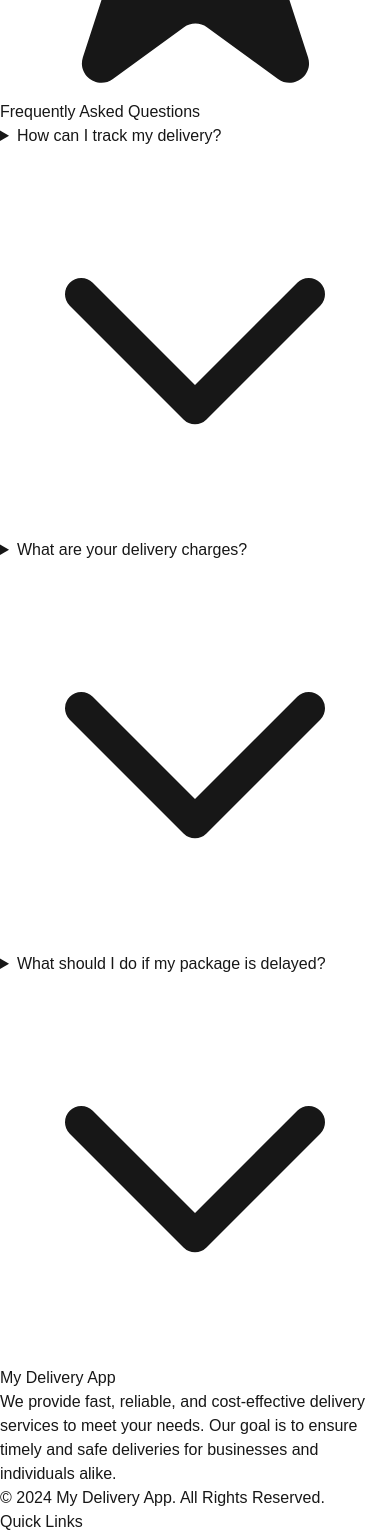
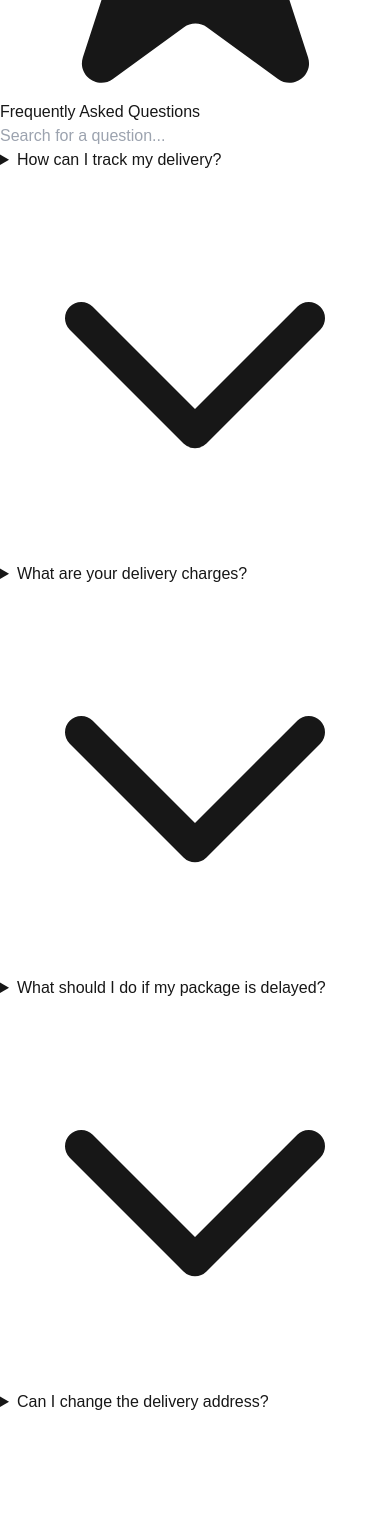
Before and after one commit to Olivierkepler/reactdelivery, a Next.js app: page / in a window 390 px wide. Shown: the part 9460-10997 px from the top of the page. Built offline with nearby package versions, Linux system fonts and the light colour scheme.

Commit message:
add components: Features, Testimonial

```diff
--- a/src/app/components/FAQ.tsx
+++ b/src/app/components/FAQ.tsx
@@ -1,33 +1,70 @@
+'use client';
+
 const FAQ = () => {
+    const handleSearch = () => {
+        const searchQuery = (
+            document.getElementById('searchInput') as HTMLInputElement
+        )?.value.toLowerCase();
+
+        const faqItems = document.querySelectorAll('.faq-item');
+
+        faqItems.forEach((item) => {
+            const question = item
+                .querySelector('.faq-question')
+                ?.textContent?.toLowerCase();
+            const answer = item
+                .querySelector('.faq-answer')
+                ?.textContent?.toLowerCase();
+
+            if (
+                question?.includes(searchQuery) ||
+                answer?.includes(searchQuery)
+            ) {
+                item.classList.remove('hidden');
+            } else {
+                item.classList.add('hidden');
+            }
+        });
+    };
+
     const faqData = [
-        {
-            question: "How can I track my delivery?",
-            answer: "You can track your delivery in real time using the tracking link sent to your email or through the 'Track My Order' section on our website.",
-        },
-        {
-            question: "What are your delivery charges?",
-            answer: "Our delivery charges vary depending on the distance and package size. Please visit our pricing section for more details.",
-        },
-        {
-            question: "What should I do if my package is delayed?",
-            answer: "If your package is delayed, please contact our 24/7 support team for assistance, and we will resolve the issue promptly.",
-        },
+        { question: 'How can I track my delivery?', answer: '...' },
+        { question: 'What are your delivery charges?', answer: '...' },
+        { question: 'What should I do if my package is delayed?', answer: '...' },
+        { question: 'Can I change the delivery address?', answer: '...' },
+        { question: 'Can I change the delivery address?', answer: '...' },
+        { question: 'Can I change the delivery address?', answer: '...' },
+        { question: 'Can I change the delivery address?', answer: '...' },
+        // Add more questions as needed
     ];
 
     return (
         <section className="bg-gradient-to-b from-blue-50 to-gray-100 py-16">
             <div className="container mx-auto px-6 md:px-12 lg:px-20">
-                <h2 className="text-4xl md:text-5xl font-bold text-center text-gray-800 mb-12">
+                <h2 className="text-4xl md:text-5xl font-bold text-center text-gray-800 mb-8">
                     Frequently Asked Questions
                 </h2>
-                <div className="space-y-6">
+                {/* Search Bar */}
+                <div className="mb-8">
+                    <input
+                        type="text"
+                        id="searchInput"
+                        placeholder="Search for a question..."
+                        className="w-full md:w-2/3 lg:w-1/2 mx-auto block border border-gray-300 rounded-lg shadow-sm px-4 py-2 text-gray-700 focus:ring-2 focus:ring-blue-400 focus:outline-none"
+                        onInput={handleSearch}
+                    />
+                </div>
+                {/* FAQ Items */}
+                <div
+                    className="space-y-6 max-h-[400px] overflow-y-auto hide-scrollbar"
+                >
                     {faqData.map((faq, index) => (
                         <details
                             key={index}
-                            className="group border border-gray-300 rounded-lg shadow-md bg-white transition-all hover:shadow-lg"
+                            className="faq-item group border border-gray-300 rounded-lg shadow-md bg-white transition-all hover:shadow-lg"
                         >
                             <summary className="flex justify-between items-center px-6 py-4 cursor-pointer focus:outline-none group-hover:bg-gray-50">
-                                <span className="text-lg font-medium text-gray-800">
+                                <span className="faq-question text-lg font-medium text-gray-800">
                                     {faq.question}
                                 </span>
                                 <svg
@@ -45,7 +82,7 @@ const FAQ = () => {
                                     />
                                 </svg>
                             </summary>
-                            <div className="px-6 py-4 text-gray-600 leading-relaxed">
+                            <div className="faq-answer px-6 py-4 text-gray-600 leading-relaxed">
                                 {faq.answer}
                             </div>
                         </details>
--- a/src/app/globals.css
+++ b/src/app/globals.css
@@ -26,3 +26,12 @@ body {
 [data-accordion-content] {
   display: none;
 }
+/* Hide scrollbar but allow scrolling */
+.hide-scrollbar {
+  scrollbar-width: none; /* Firefox */
+  -ms-overflow-style: none; /* IE 10+ */
+}
+
+.hide-scrollbar::-webkit-scrollbar {
+  display: none; /* Chrome, Safari, and Opera */
+}
```
